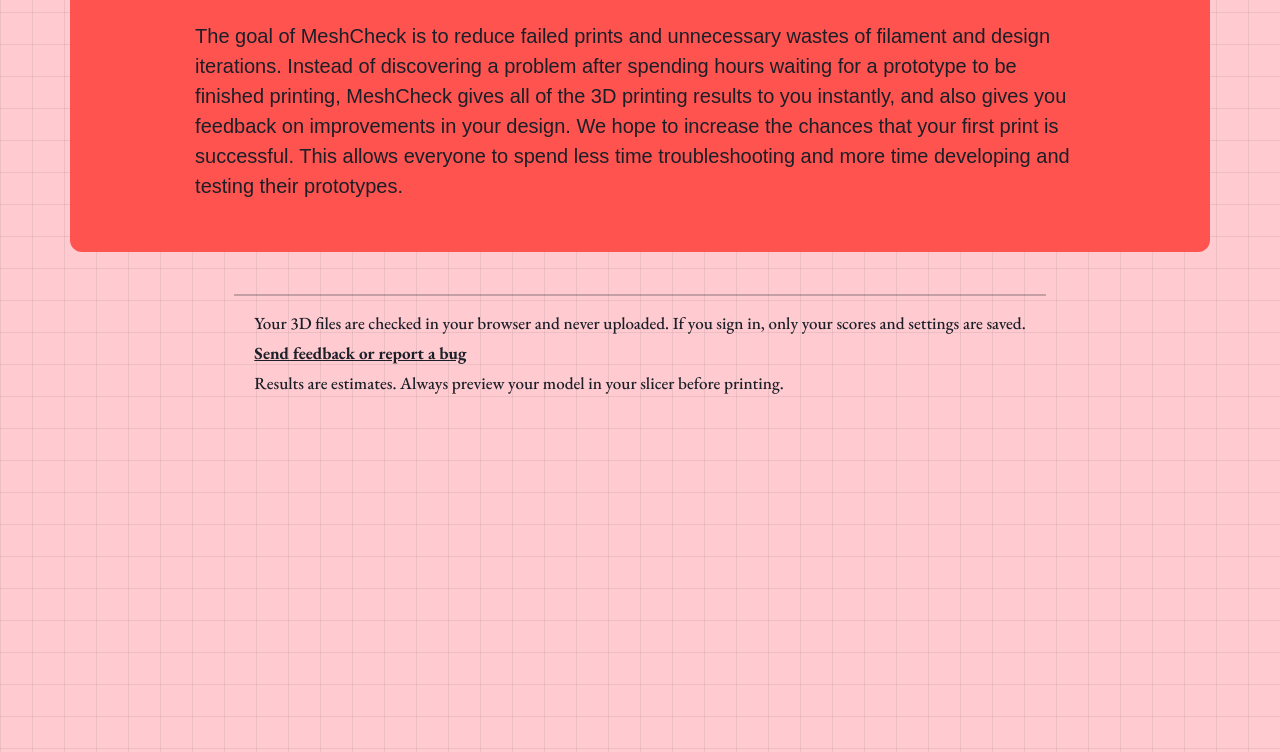
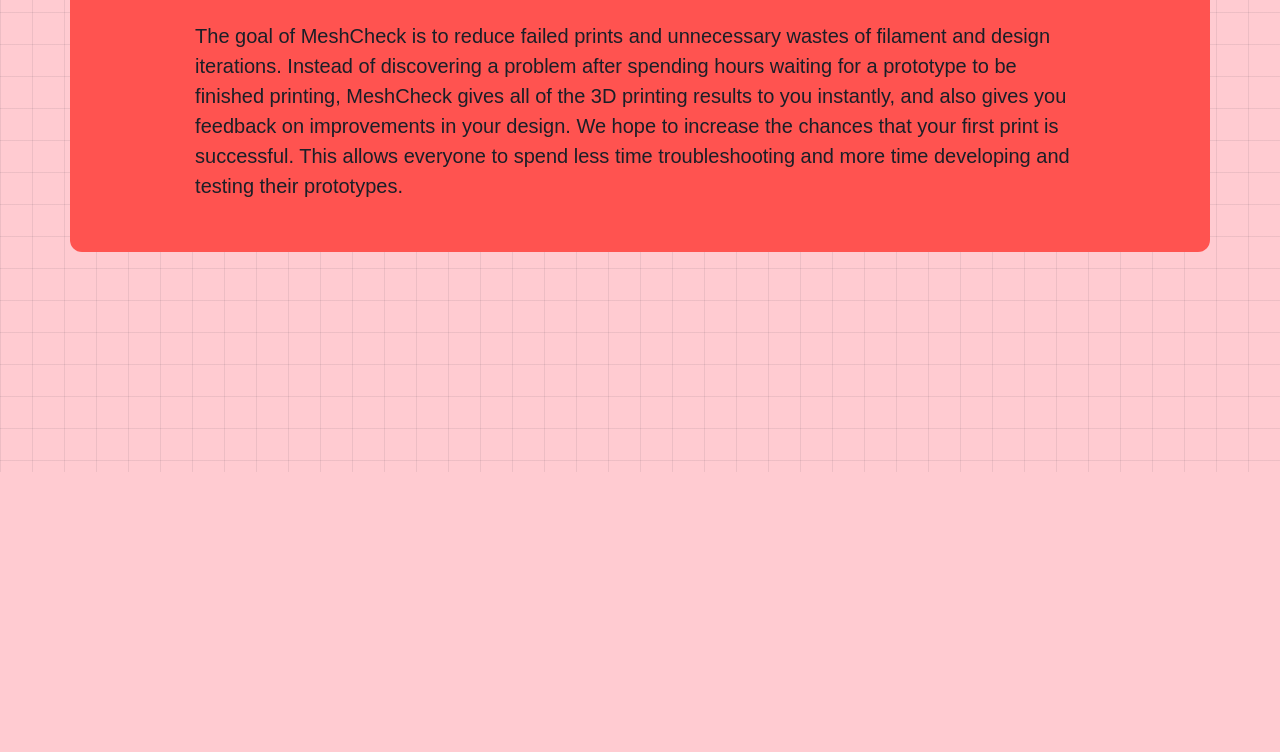
Before and after one commit to laurenlliu/meshcheck, a plain HTML site: page index.html in a window 1280 px wide. Shown: the part 1396-2148 px from the top of the page. After the commit the page ends 1868 px from the top, so only its background shows below. Drawn offline with nearby package versions, Linux system fonts and the light colour scheme; no server answers.

Commit message:
Home page: hide the footer notes for now

```diff
--- a/index.html
+++ b/index.html
@@ -534,11 +534,6 @@
     <p>The goal of MeshCheck is to reduce failed prints and unnecessary wastes of filament and design iterations. Instead of discovering a problem after spending hours waiting for a prototype to be finished printing, MeshCheck gives all of the 3D printing results to you instantly, and also gives you feedback on improvements in your design. We hope to increase the chances that your first print is successful. This allows everyone to spend less time troubleshooting and more time developing and testing their prototypes.</p>
   </section>
 
-  <footer class="foot">
-    <span>Your 3D files are checked in your browser and never uploaded. If you sign in, only your scores and settings are saved.</span>
-    <span><a href="https://github.com/laurenlliu/meshcheck/issues" target="_blank" rel="noopener">Send feedback or report a bug</a></span>
-    <span>Results are estimates. Always preview your model in your slicer before printing.</span>
-  </footer>
 </main>
 </div>
 
```
